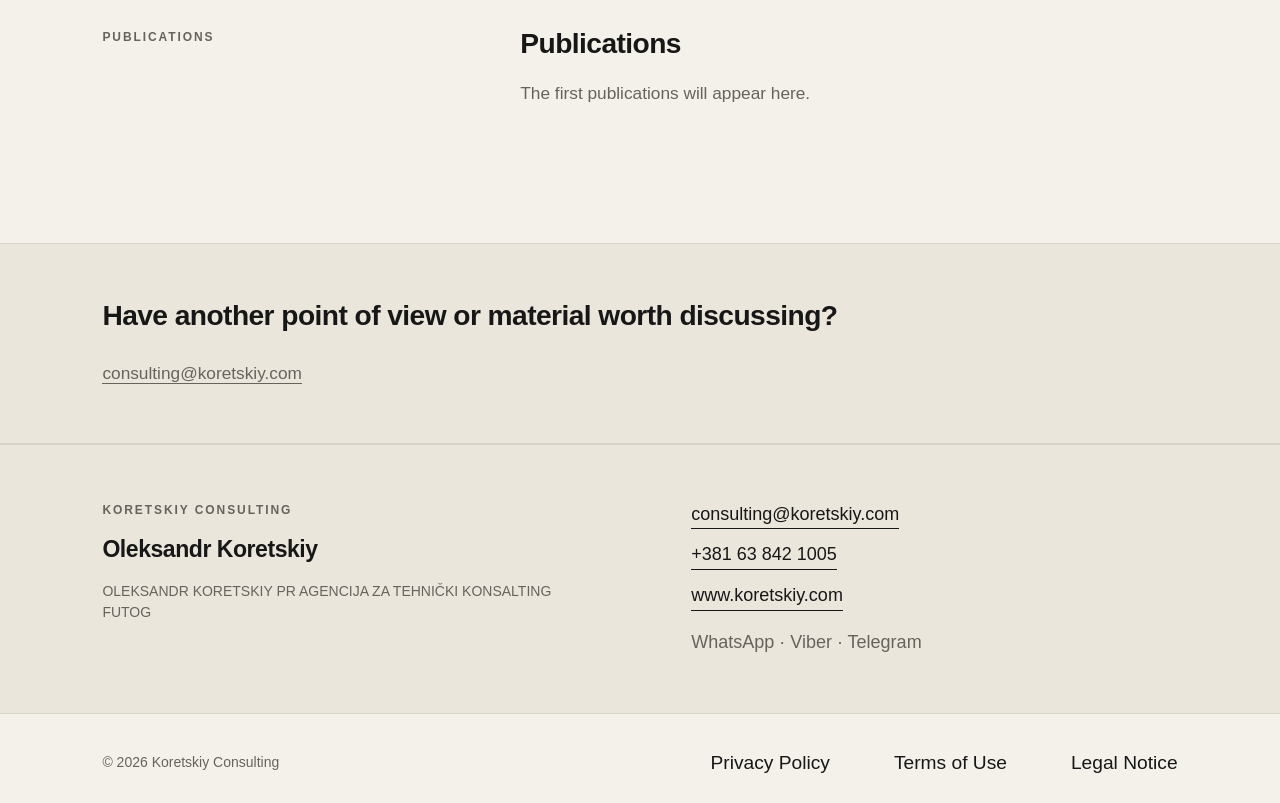
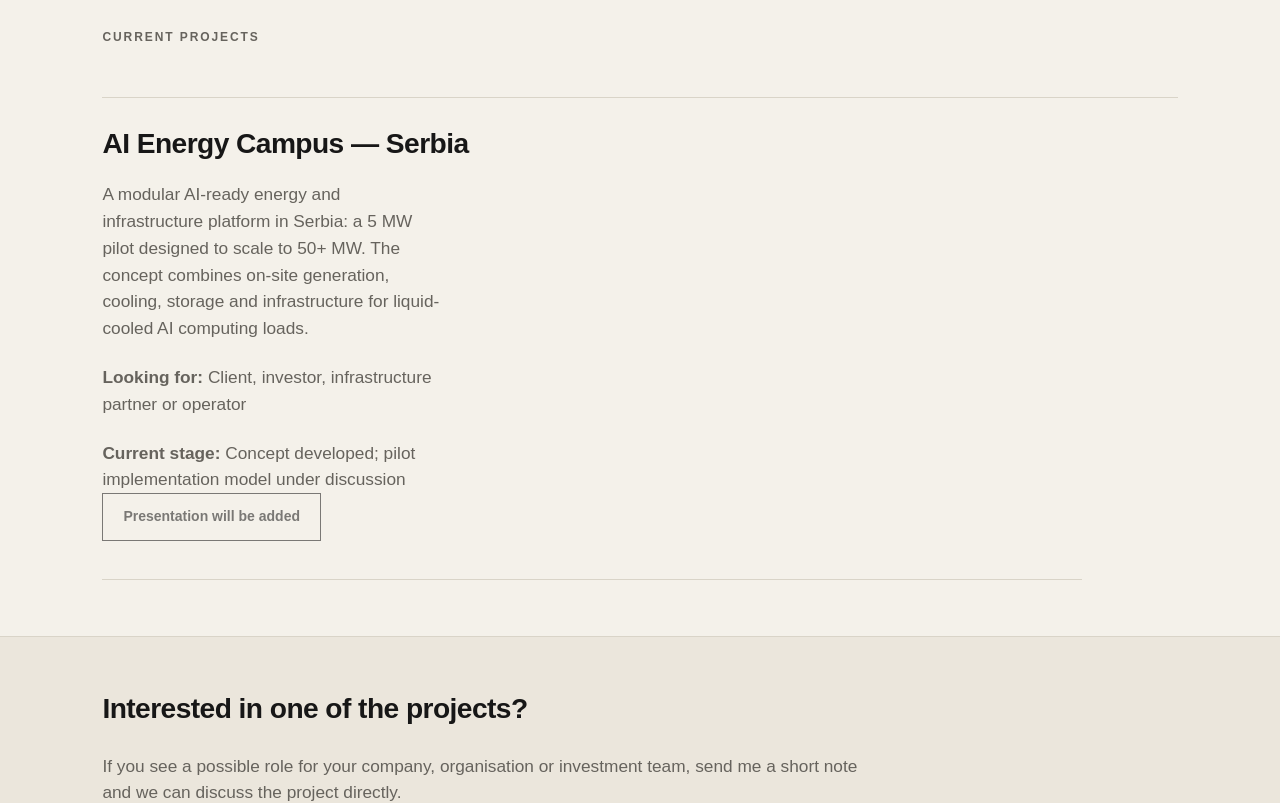
Before and after one commit to oikua66/damp-diagnostics, a Next.js app: page /en/perspectives in a window 1280 px wide. Shown: the part 520-1323 px from the top of the page. Built offline with nearby package versions, Linux system fonts and the light colour scheme; no server answers.

Commit message:
Turn perspectives into projects for implementation

```diff
--- a/app/[lang]/perspectives/page.tsx
+++ b/app/[lang]/perspectives/page.tsx
@@ -3,46 +3,81 @@ import { languageNames, languages, type Lang } from '../../../lib/translations';
 
 type Props = { params: Promise<{ lang: string }> };
 
-type PerspectivesCopy = {
+type ProjectsCopy = {
   title: string;
   intro: string;
-  publications: string;
-  empty: string;
-  emailLead: string;
+  projects: string;
+  lookingFor: string;
+  stage: string;
+  presentationSoon: string;
+  contactTitle: string;
+  contactText: string;
+  projectTitle: string;
+  projectDescription: string;
+  projectLookingFor: string;
+  projectStage: string;
 };
 
-const copy: Record<Lang, PerspectivesCopy> = {
+const copy: Record<Lang, ProjectsCopy> = {
   en: {
-    title: 'Perspectives',
-    intro: 'Analyses of technical and business problems, disputed solutions and practical questions. The format of this section is still evolving. Suggestions for topics, comments and materials for discussion can be sent to consulting@koretskiy.com.',
-    publications: 'Publications',
-    empty: 'The first publications will appear here.',
-    emailLead: 'Have another point of view or material worth discussing?',
+    title: 'Projects for implementation',
+    intro: 'A selection of project concepts that are developed far enough to discuss practical implementation. Each project starts from a defined problem and a workable technical or business concept. Depending on the project, I may be looking for a client, investor, industrial partner, supplier or operating partner.',
+    projects: 'Current projects',
+    lookingFor: 'Looking for',
+    stage: 'Current stage',
+    presentationSoon: 'Presentation will be added',
+    contactTitle: 'Interested in one of the projects?',
+    contactText: 'If you see a possible role for your company, organisation or investment team, send me a short note and we can discuss the project directly.',
+    projectTitle: 'AI Energy Campus — Serbia',
+    projectDescription: 'A modular AI-ready energy and infrastructure platform in Serbia: a 5 MW pilot designed to scale to 50+ MW. The concept combines on-site generation, cooling, storage and infrastructure for liquid-cooled AI computing loads.',
+    projectLookingFor: 'Client, investor, infrastructure partner or operator',
+    projectStage: 'Concept developed; pilot implementation model under discussion',
   },
   ru: {
-    title: 'Мнения',
-    intro: 'Разборы технических и бизнес-задач, спорных решений и практических вопросов. Формат раздела ещё развивается. Предложения тем, замечания и материалы для обсуждения можно присылать на consulting@koretskiy.com.',
-    publications: 'Публикации',
-    empty: 'Здесь появятся первые публикации.',
-    emailLead: 'Есть другая точка зрения или материал для обсуждения?',
+    title: 'Проекты для реализации',
+    intro: 'Здесь собраны проекты и технические концепции, уже проработанные до уровня, на котором можно обсуждать практическую реализацию. В основе каждого проекта — конкретная задача и рабочая техническая или бизнес-концепция. В зависимости от проекта я ищу заказчика, инвестора, промышленного партнёра, поставщика или оператора.',
+    projects: 'Текущие проекты',
+    lookingFor: 'Ищем',
+    stage: 'Текущая стадия',
+    presentationSoon: 'Презентация будет добавлена',
+    contactTitle: 'Заинтересовал один из проектов?',
+    contactText: 'Если вы видите возможную роль своей компании, организации или инвестиционной команды, напишите мне — проект можно обсудить напрямую.',
+    projectTitle: 'AI Energy Campus — Serbia',
+    projectDescription: 'Модульная энергетическая и инфраструктурная платформа для AI/Data Center в Сербии: пилот 5 МВт с масштабированием до 50+ МВт. Концепция объединяет локальную генерацию, охлаждение, накопление энергии и инфраструктуру для жидкостно-охлаждаемых вычислительных нагрузок.',
+    projectLookingFor: 'Заказчика, инвестора, инфраструктурного партнёра или оператора',
+    projectStage: 'Концепция разработана; обсуждается модель реализации пилота',
   },
   uk: {
-    title: 'Погляди',
-    intro: 'Розбори технічних і бізнес-завдань, спірних рішень та практичних питань. Формат розділу ще розвивається. Пропозиції тем, зауваження та матеріали для обговорення можна надсилати на consulting@koretskiy.com.',
-    publications: 'Публікації',
-    empty: 'Тут з’являться перші публікації.',
-    emailLead: 'Є інша точка зору або матеріал для обговорення?',
+    title: 'Проєкти для реалізації',
+    intro: 'Тут зібрані проєкти та технічні концепції, вже опрацьовані до рівня, на якому можна обговорювати практичну реалізацію. В основі кожного проєкту — конкретне завдання та робоча технічна або бізнес-концепція. Залежно від проєкту я шукаю замовника, інвестора, промислового партнера, постачальника або оператора.',
+    projects: 'Поточні проєкти',
+    lookingFor: 'Шукаємо',
+    stage: 'Поточна стадія',
+    presentationSoon: 'Презентацію буде додано',
+    contactTitle: 'Зацікавив один із проєктів?',
+    contactText: 'Якщо ви бачите можливу роль своєї компанії, організації чи інвестиційної команди, напишіть мені — проєкт можна обговорити безпосередньо.',
+    projectTitle: 'AI Energy Campus — Serbia',
+    projectDescription: 'Модульна енергетична та інфраструктурна платформа для AI/Data Center у Сербії: пілот 5 МВт із масштабуванням до 50+ МВт. Концепція поєднує локальну генерацію, охолодження, накопичення енергії та інфраструктуру для обчислювальних навантажень із рідинним охолодженням.',
+    projectLookingFor: 'Замовника, інвестора, інфраструктурного партнера або оператора',
+    projectStage: 'Концепцію розроблено; обговорюється модель реалізації пілота',
   },
   sr: {
-    title: 'Stavovi',
-    intro: 'Analize tehničkih i poslovnih zadataka, spornih rešenja i praktičnih pitanja. Format ovog odeljka se još razvija. Predloge tema, komentare i materijale za diskusiju možete poslati na consulting@koretskiy.com.',
-    publications: 'Objave',
-    empty: 'Prve objave će se pojaviti ovde.',
-    emailLead: 'Imate drugačije mišljenje ili materijal za diskusiju?',
+    title: 'Projekti za realizaciju',
+    intro: 'Ovde su predstavljeni projekti i tehnički koncepti razrađeni do nivoa na kome se može razgovarati o praktičnoj realizaciji. Svaki projekat polazi od konkretnog problema i radnog tehničkog ili poslovnog koncepta. U zavisnosti od projekta, tražim naručioca, investitora, industrijskog partnera, dobavljača ili operatera.',
+    projects: 'Aktuelni projekti',
+    lookingFor: 'Tražimo',
+    stage: 'Trenutna faza',
+    presentationSoon: 'Prezentacija će biti dodata',
+    contactTitle: 'Zainteresovani ste za neki od projekata?',
+    contactText: 'Ako vidite moguću ulogu svoje kompanije, organizacije ili investicionog tima, javite mi se i projekat možemo direktno razmotriti.',
+    projectTitle: 'AI Energy Campus — Serbia',
+    projectDescription: 'Modularna energetska i infrastrukturna platforma za AI/Data Center u Srbiji: pilot od 5 MW sa mogućnošću skaliranja na 50+ MW. Koncept kombinuje lokalnu proizvodnju energije, hlađenje, skladištenje energije i infrastrukturu za računarske sisteme sa tečnim hlađenjem.',
+    projectLookingFor: 'Naručioca, investitora, infrastrukturnog partnera ili operatera',
+    projectStage: 'Koncept je razvijen; razmatra se model realizacije pilota',
   },
 };
 
-export default async function PerspectivesPage({ params }: Props) {
+export default async function ProjectsPage({ params }: Props) {
   const { lang: rawLang } = await params;
   if (!languages.includes(rawLang as Lang)) notFound();
   const lang = rawLang as Lang;
@@ -77,17 +112,26 @@ export default async function PerspectivesPage({ params }: Props) {
 
       <section className="section" style={{ minHeight: '34vh' }}>
         <div className="section-heading" style={{ marginBottom: 32 }}>
-          <p className="eyebrow">{t.publications}</p>
-          <div>
-            <h2>{t.publications}</h2>
-            <p className="lead-small" style={{ marginTop: 20 }}>{t.empty}</p>
-          </div>
+          <p className="eyebrow">{t.projects}</p>
+        </div>
+
+        <div className="cards" style={{ gridTemplateColumns: 'minmax(0, 1fr)' }}>
+          <article className="card" style={{ maxWidth: 980 }}>
+            <h2>{t.projectTitle}</h2>
+            <p>{t.projectDescription}</p>
+            <p><strong>{t.lookingFor}:</strong> {t.projectLookingFor}</p>
+            <p><strong>{t.stage}:</strong> {t.projectStage}</p>
+            <span className="button button-light" aria-disabled="true" style={{ opacity: 0.55, cursor: 'default' }}>
+              {t.presentationSoon}
+            </span>
+          </article>
         </div>
       </section>
 
       <section className="section" style={{ background: 'var(--panel)' }}>
         <div style={{ maxWidth: 820 }}>
-          <h2>{t.emailLead}</h2>
+          <h2>{t.contactTitle}</h2>
+          <p className="lead-small">{t.contactText}</p>
           <p className="lead-small" style={{ marginBottom: 0 }}>
             <a href="mailto:consulting@koretskiy.com" style={{ borderBottom: '1px solid currentColor' }}>
               consulting@koretskiy.com
```
